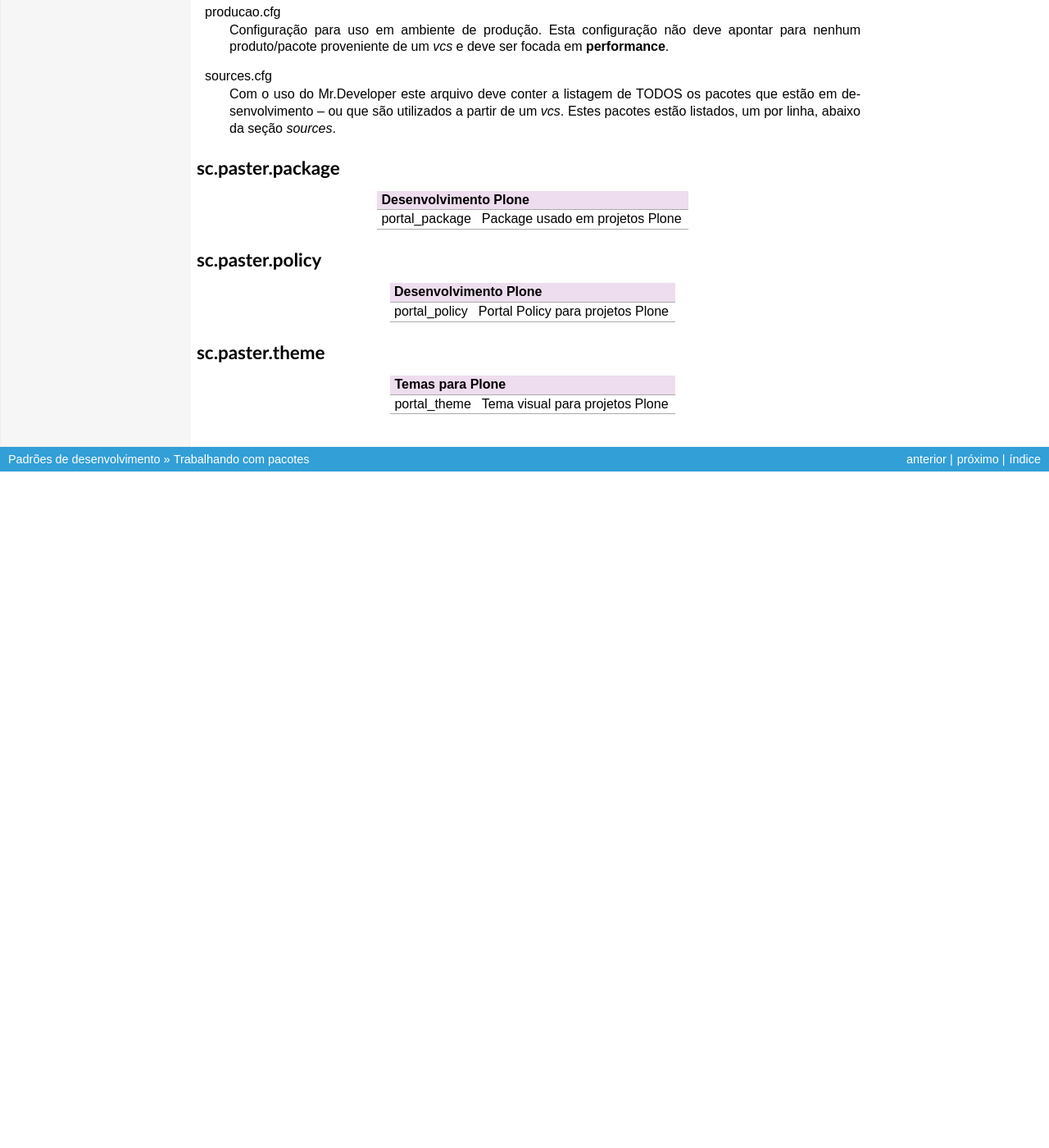
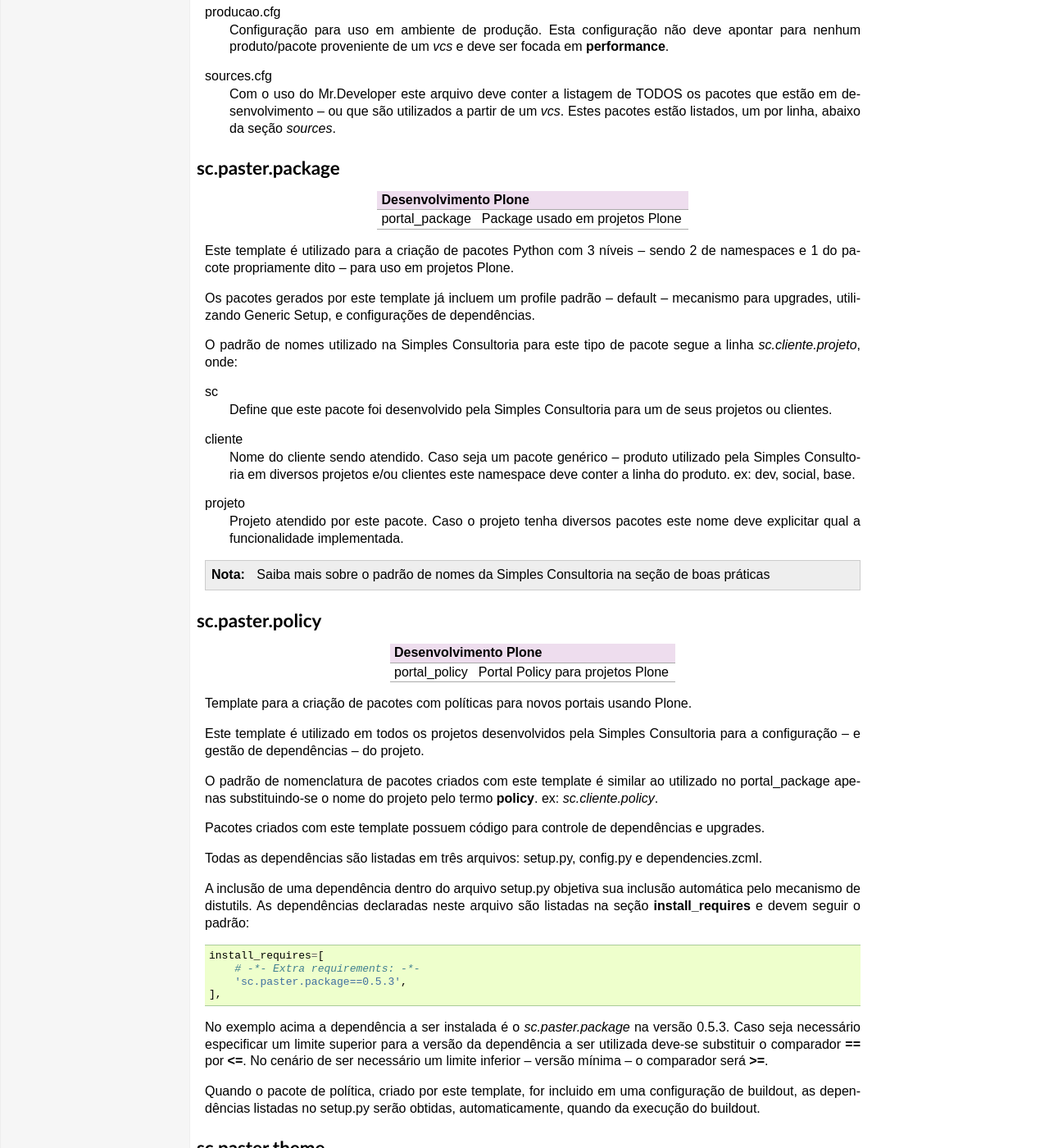
Before and after one commit to simplesconsultoria/sc.dev.core, a Sphinx documentation site: the page built from docs/pacotes.txt, in a window 1280 px wide and 1400 px high, scrolled down 2726 px. Shown: the whole window at 82% size. Built offline with Sphinx 7.4.7, drawn with Linux system fonts in a browser that asks for light colours; before the commit the page ends 3333 px from its top, so only the background shows below that.

Commit message:
Updates basic docs

```diff
--- a/docs/HISTORY.txt
+++ b/docs/HISTORY.txt
@@ -1,10 +1,12 @@
 Changelog
 =========
 
-20100908.3 (unreleased)
+20110225.1 (unreleased)
 -----------------------
 
-- Nothing changed yet.
+* Adding a basic portuguese documentation [erico_andrei]
+
+* Addind dependencies to i18ndude, Sphinx and rst2pdf [erico_andrei]
 
 
 20100908.02 (2010-09-08)
--- a/docs/index.txt
+++ b/docs/index.txt
@@ -2,9 +2,7 @@
 Padrões de desenvolvimento da Simples Consultoria
 ###################################################
 
-*********************
 Índice
-*********************
 
 .. toctree::
    :maxdepth: 2
--- a/docs/pacotes.txt
+++ b/docs/pacotes.txt
@@ -205,6 +205,33 @@
 |  portal_package   | Package usado em projetos Plone                         |
 +-------------------+---------------------------------------------------------+
 
+Este template é utilizado para a criação de pacotes Python com 3 níveis --
+sendo 2 de namespaces e 1 do pacote propriamente dito -- para uso em projetos
+Plone.
+
+Os pacotes gerados por este template já incluem um profile padrão -- default
+-- mecanismo para upgrades, utilizando Generic Setup, e configurações de
+dependências.
+
+O padrão de nomes utilizado na Simples Consultoria para este tipo de pacote
+segue a linha *sc.cliente.projeto*, onde:
+
+sc
+    Define que este pacote foi desenvolvido pela Simples Consultoria para
+    um de seus projetos ou clientes.
+
+cliente
+    Nome do cliente sendo atendido. Caso seja um pacote genérico -- produto
+    utilizado pela Simples Consultoria em diversos projetos e/ou clientes
+    este namespace deve conter a linha do produto. ex: dev, social, base.
+
+projeto
+    Projeto atendido por este pacote. Caso o projeto tenha diversos pacotes
+    este nome deve explicitar qual a funcionalidade implementada.
+
+.. note:: Saiba mais sobre o padrão de nomes da Simples Consultoria na seção
+          de boas práticas
+
 sc.paster.policy
 ----------------
 
@@ -214,6 +241,44 @@
 |  portal_policy    | Portal Policy para projetos Plone                       |
 +-------------------+---------------------------------------------------------+
 
+Template para a criação de pacotes com políticas para novos portais usando
+Plone.
+
+Este template é utilizado em todos os projetos desenvolvidos pela Simples
+Consultoria para a configuração -- e gestão de dependências -- do projeto.
+
+O padrão de nomenclatura de pacotes criados com este template é similar ao
+utilizado no portal_package apenas substituindo-se o nome do projeto pelo
+termo **policy**. ex: *sc.cliente.policy*.
+
+Pacotes criados com este template possuem código para controle de
+dependências e upgrades.
+
+Todas as dependências são listadas em três arquivos: setup.py, config.py e
+dependencies.zcml.
+
+A inclusão de uma dependência dentro do arquivo setup.py objetiva sua
+inclusão automática pelo mecanismo de distutils. As dependências declaradas
+neste arquivo são listadas na seção **install_requires** e devem seguir
+o padrão::
+
+      install_requires=[
+          # -*- Extra requirements: -*-
+          'sc.paster.package==0.5.3',
+      ],
+
+No exemplo acima a dependência a ser instalada é o *sc.paster.package* na
+versão 0.5.3. Caso seja necessário especificar um limite superior para a
+versão da dependência a ser utilizada deve-se substituir o comparador
+**==** por **<=**. No cenário de ser necessário um limite inferior -- versão
+mínima -- o comparador será **>=**.
+
+Quando o pacote de política, criado por este template, for incluido em uma
+configuração de buildout, as dependências listadas no setup.py serão
+obtidas, automaticamente, quando da execução do buildout.
+
+
+
 sc.paster.theme
 ----------------
 
```
